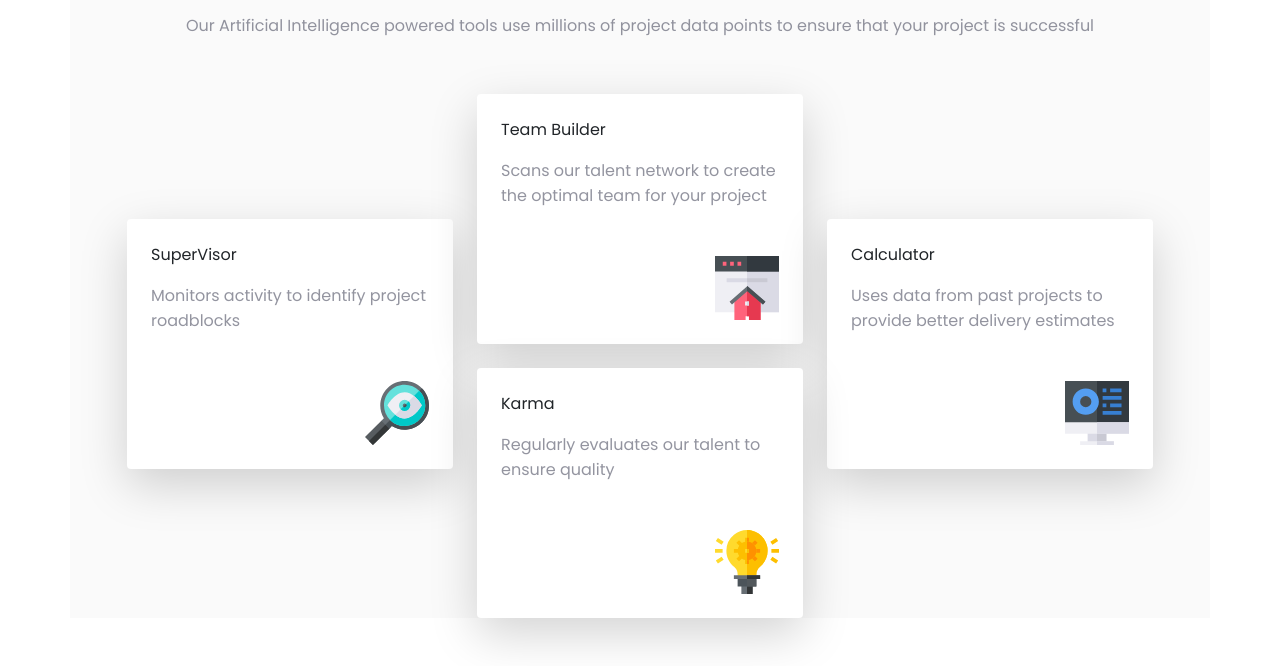
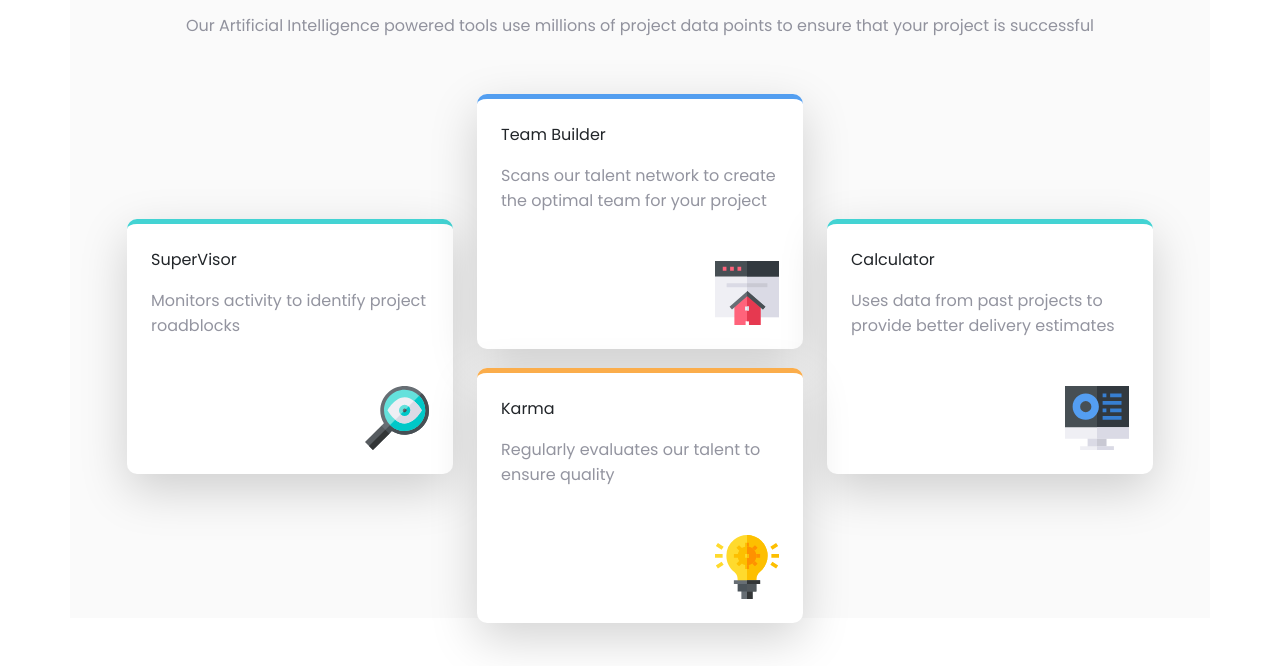
Before and after one commit to abdulmalikcs/four-card-feature-section-master, a plain HTML site: page index.html in a window 1280 px wide. Shown: the part 163-829 px from the top of the page. Drawn offline with nearby package versions, Linux system fonts and the light colour scheme.

Commit message:
new features

```diff
--- a/index.html
+++ b/index.html
@@ -27,14 +27,14 @@
       <div class="row d-flex justify-content-center align-item-center">
         <div class="col-sm-6  col-lg-4 col-md-6 super mt-4 mt-xxl-0 col-main">
           <div class="card border-0 shadow-lg">
-            <div class="card-body p-4">
+            <div class="card-body p-4 ">
               <div class="card-title text-start"><p>SuperVisor</p></div>
               <div class="card-text text-start"><span>Monitors activity to identify project roadblocks</span></div>
               <img class= "rounded float-end pt-5"src="images/icon-supervisor.svg" alt="">
             </div>
           </div>
         </div>
-        <div class="col-sm-6 col-lg-4 col-md-6 mt-4 mt-xxl-0 mt-xs-5 col-main" >
+        <div class="col-sm-6 col-lg-4 col-md-6 mt-4 mt-xxl-0 mt-xs-5 col-main team" >
           <div class="card border-0 shadow-lg">
             <div class="card-body p-4">
               <div class="card-title text-start"><p>Team Builder</p></div>
@@ -52,7 +52,7 @@
             </div>
           </div>
         </div>
-        <div class="col-sm-6 col-lg-4 col-md-6 mt-4 col-main">
+        <div class="col-sm-6 col-lg-4 col-md-6 mt-4 col-main karma">
           <div class="card border-0 shadow-lg">
             <div class="card-body p-4">
               <div class="card-title text-start"><p>Karma</p></div>
--- a/style.css
+++ b/style.css
@@ -29,6 +29,7 @@ span {
 }
 
 .super ,.calcu{
+    position: relative;
     transform: translateY(50%);
     -webkit-transform: translateY(50%);
     -moz-transform: translateY(50%);
@@ -39,6 +40,49 @@ span {
 .row > .col-main {
     width: 350px;
     height: 250px;
+}
+
+.col-main .card {
+    border-radius: 10px;
+    -webkit-border-radius: 10px;
+    -moz-border-radius: 10px;
+    -ms-border-radius: 10px;
+    -o-border-radius: 10px;
+}
+
+.super .card-body {
+    border-top: 5px solid #43D3D3;
+    border-radius: 10px;
+    -webkit-border-radius: 10px;
+    -moz-border-radius: 10px;
+    -ms-border-radius: 10px;
+    -o-border-radius: 10px;
+}
+
+.calcu .card-body {
+    border-top: 5px solid #43D3D3;
+    border-radius: 10px;
+    -webkit-border-radius: 10px;
+    -moz-border-radius: 10px;
+    -ms-border-radius: 10px;
+    -o-border-radius: 10px;
+}
+
+.team .card-body {
+    border-top: 5px solid #539EF0;
+    border-radius: 10px;
+    -webkit-border-radius: 10px;
+    -moz-border-radius: 10px;
+    -ms-border-radius: 10px;
+    -o-border-radius: 10px;
+}
+.karma .card-body {
+    border-top: 5px solid #FBAD4B;
+    border-radius: 10px;
+    -webkit-border-radius: 10px;
+    -moz-border-radius: 10px;
+    -ms-border-radius: 10px;
+    -o-border-radius: 10px;
 }
 
 @media (max-width:1200px) {
```
